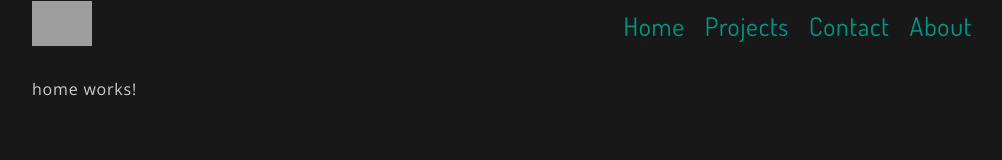
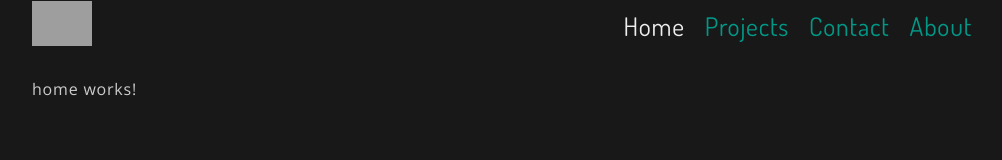
Before and after one commit to NateRussell/Portfolio-Website, an Angular app in the folder PortfolioWebsite/ClientApp/: page / in a window 1280 px wide. Shown: the top 160 px of the page, without its empty margins (138-1140 px from the left). Built offline with nearby package versions, Linux system fonts and the light colour scheme; grey boxes are pictures that could not be loaded.

Commit message:
Add highlighting to individual navigation options to show which route is currently active.

```diff
--- a/PortfolioWebsite/ClientApp/src/app/navigation-items/navigation-items.component.html
+++ b/PortfolioWebsite/ClientApp/src/app/navigation-items/navigation-items.component.html
@@ -1,4 +1,4 @@
-<div><h2><a routerLink="/" (click)="closeMenu()">Home</a></h2></div>
-<div><h2><a routerLink="/projects" (click)="closeMenu()">Projects</a></h2></div>
-<div><h2><a routerLink="/contact" (click)="closeMenu()">Contact</a></h2></div>
-<div><h2><a routerLink="/about" (click)="closeMenu()">About</a></h2></div>
+<div><h2><a routerLink="/" (click)="closeMenu()" routerLinkActive="active" [routerLinkActiveOptions]="{exact: true}">Home</a></h2></div>
+<div><h2><a routerLink="/projects" (click)="closeMenu()" routerLinkActive="active">Projects</a></h2></div>
+<div><h2><a routerLink="/contact" (click)="closeMenu()" routerLinkActive="active">Contact</a></h2></div>
+<div><h2><a routerLink="/about" (click)="closeMenu()" routerLinkActive="active">About</a></h2></div>
--- a/PortfolioWebsite/ClientApp/src/app/navigation-items/navigation-items.component.less
+++ b/PortfolioWebsite/ClientApp/src/app/navigation-items/navigation-items.component.less
@@ -1,3 +1,5 @@
+@import '../../assets/styles/variables.less';
+
 :host {
   display: flex;
   align-items: center;
@@ -6,3 +8,11 @@
 div {
   margin: 10px;
 }
+
+.active {
+  color: @white;
+}
+
+.active:hover {
+         animation: none;
+       }
```
